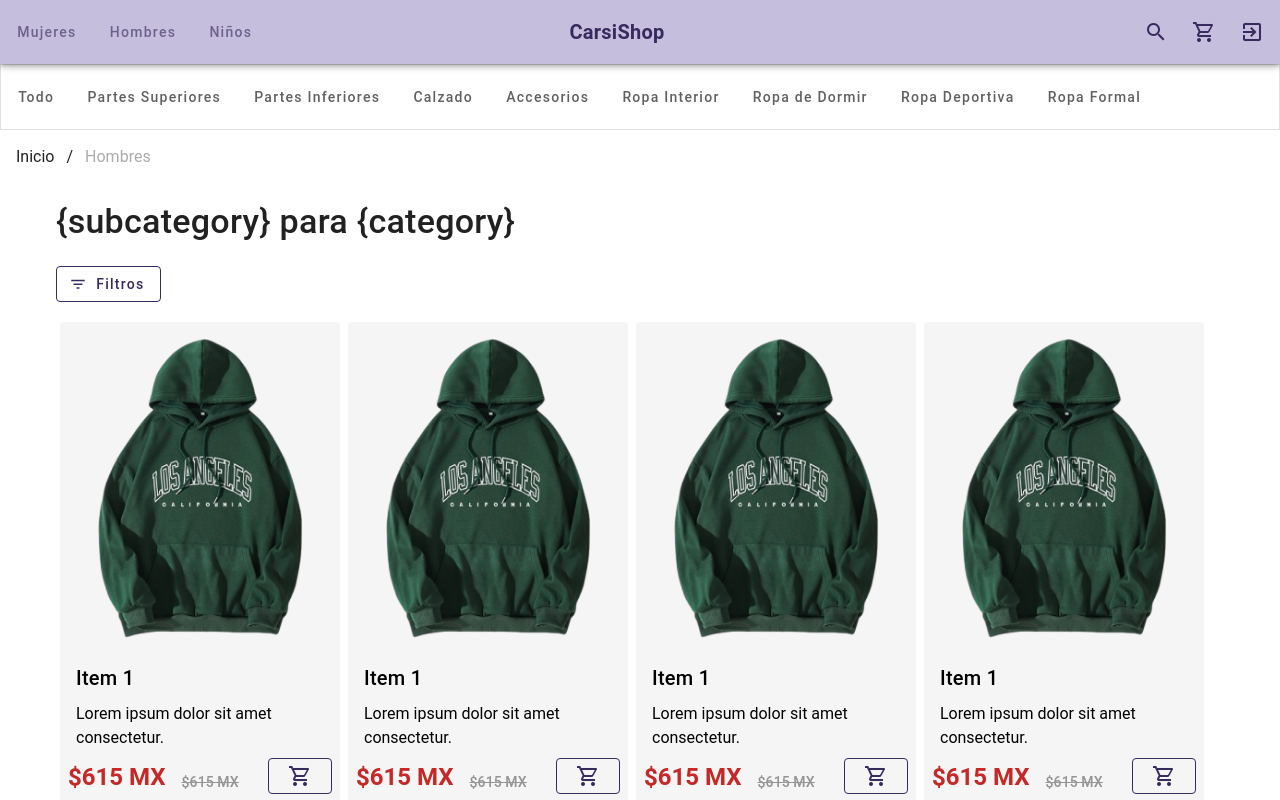
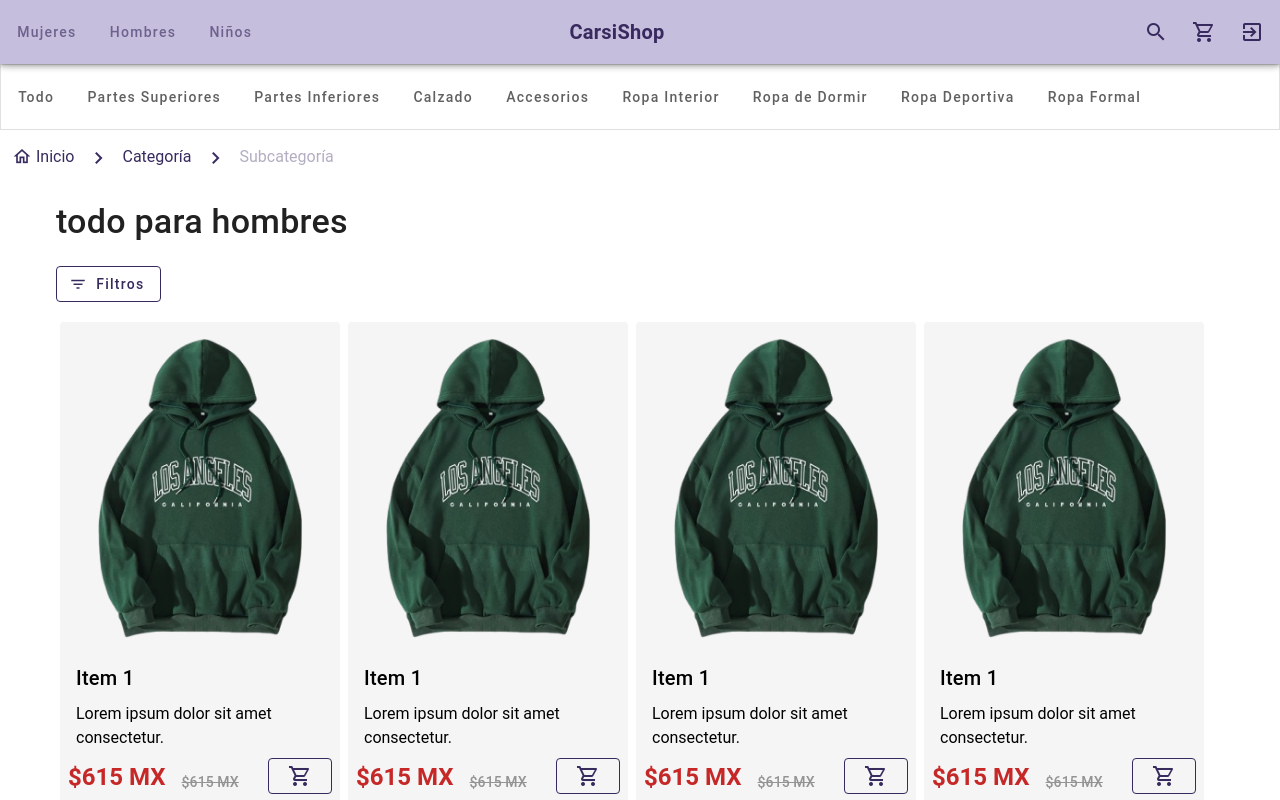
Before and after one commit to JoksanBahena/CARSISHOP-UI, a Vue app: page /category/hombres/todo in a window 1280 px wide. Shown: the top 800 px of the page. Built offline with nearby package versions, Linux system fonts and the light colour scheme.

Commit message:
[MODIFY] reestructuración de diseño, implentación de breadcrumbs-component y redireccionamiento de rutas con :to + nombre de la ruta

```diff
--- a/src/views/product/CategorizedProductsView.vue
+++ b/src/views/product/CategorizedProductsView.vue
@@ -1,15 +1,15 @@
 <template>
   <default-layout>
     <subcategories-navbar-component />
-    <v-breadcrumbs :items="['Inicio', 'Hombres']" />
+    <breadcrumbs-component :items="items" />
     <v-container>
       <p class="text-h4 font-weight-medium mb-2">
-        {subcategory} para {category}
+        {{ $route.params.subcategory }} para {{ $route.params.category }}
       </p>
 
       <filter-products-component />
 
-      <div class="d-flex flex-wrap justify-center justify-lg-start mb-16">
+      <div class="d-flex flex-wrap justify-center justify-lg-start justify-md-start mb-16">
         <product-card-component v-for="i in 11" :key="i" />
       </div>
     </v-container>
@@ -20,4 +20,38 @@
 import DefaultLayout from "@/layouts/user/DefaultLayout.vue";
 import SubcategoriesNavbarComponent from "@/components/product/SubcategoriesNavbarComponent.vue";
 import ProductCardComponent from "@/components/common/ProductCardComponent.vue";
+import BreadcrumbsComponent from "@/components/common/BreadcrumbsComponent.vue";
+import FilterProductsComponent from "@/components/product/FilterProductsComponent.vue";
+
+const props = defineProps({
+  category: {
+    type: String,
+    default: "Categoría",
+  },
+  subcategory: {
+    type: String,
+    default: "Subcategoría",
+  },
+});
+
+const items = [
+  {
+    title: "Inicio",
+    to: { name: "Home" },
+  },
+  {
+    title: props.category,
+    to: {
+      name: "CategorizedProducts",
+      params: { category: props.category, subcategory: "todo" },
+    },
+  },
+  {
+    title: props.subcategory,
+    to: {
+      name: "CategorizedProducts",
+      params: { category: props.category, subcategory: "subcategory" },
+    },
+  },
+];
 </script>
--- a/src/views/product/ProductDetailsView.vue
+++ b/src/views/product/ProductDetailsView.vue
@@ -1,6 +1,6 @@
 <template>
   <default-layout>
-    <v-breadcrumbs :items="['Inicio', 'Hombres', 'Chamarras', 'ITEM NAME']" />
+    <breadcrumbs-component :items="items" />
     <v-container>
       <product-info-component />
       <product-reviews-component />
@@ -15,4 +15,39 @@ import DefaultLayout from "@/layouts/user/DefaultLayout.vue";
 import ProductInfoComponent from "@/components/product/ProductInfoComponent.vue";
 import ProductReviewsComponent from "@/components/product/ProductReviewsComponent.vue";
 import ProductListComponent from "@/components/common/ProductListComponent.vue";
+
+const props = defineProps({
+  category: {
+    type: String,
+    default: "Categoría",
+  },
+  subcategory: {
+    type: String,
+    default: "Subcategoría",
+  },
+});
+
+const items = [
+  {
+    title: "Inicio",
+    to: { name: "Home" },
+  },
+  {
+    title: props.category,
+    to: {
+      name: "CategorizedProducts",
+      params: { category: props.category, subcategory: "todo" },
+    },
+  },
+  {
+    title: "Subcategory",
+    to: {
+      name: "CategorizedProducts",
+      params: { category: props.category, subcategory: props.subcategory },
+    },
+  },
+  {
+    title: "Product name",
+  },
+];
 </script>
--- a/src/views/product/SearchedProductsView.vue
+++ b/src/views/product/SearchedProductsView.vue
@@ -1,13 +1,17 @@
 <template>
   <default-layout>
-    <v-breadcrumbs :items="['Inicio', 'Hombres', 'Chamarras', 'ITEM NAME']" />
+    <breadcrumbs-component :items="items" />
     <v-container>
       <span>34 resultados para tu búsqueda</span>
-      <p class="text-h3 font-weight-medium my-2">"GORRA"</p>
+      <p class="text-h3 font-weight-medium my-2">
+        "{{ $route.params.query.toUpperCase() }}"
+      </p>
 
       <filter-products-component />
 
-      <div class="d-flex flex-wrap justify-center justify-lg-start mb-16">
+      <div
+        class="d-flex flex-wrap justify-center justify-lg-start justify-md-start mb-16"
+      >
         <product-card-component v-for="i in 10" :key="i" />
       </div>
     </v-container>
@@ -17,4 +21,39 @@
 <script setup>
 import DefaultLayout from "@/layouts/user/DefaultLayout.vue";
 import ProductCardComponent from "@/components/common/ProductCardComponent.vue";
+
+const props = defineProps({
+  category: {
+    type: String,
+    default: "Categoría",
+  },
+  subcategory: {
+    type: String,
+    default: "Subcategoría",
+  },
+});
+
+const items = [
+  {
+    title: "Inicio",
+    to: { name: "Home" },
+  },
+  {
+    title: props.category,
+    to: {
+      name: "CategorizedProducts",
+      params: { category: props.category, subcategory: "todo" },
+    },
+  },
+  {
+    title: "Subcategory",
+    to: {
+      name: "CategorizedProducts",
+      params: { category: props.category, subcategory: props.subcategory },
+    },
+  },
+  {
+    title: "Products list",
+  },
+];
 </script>
```
